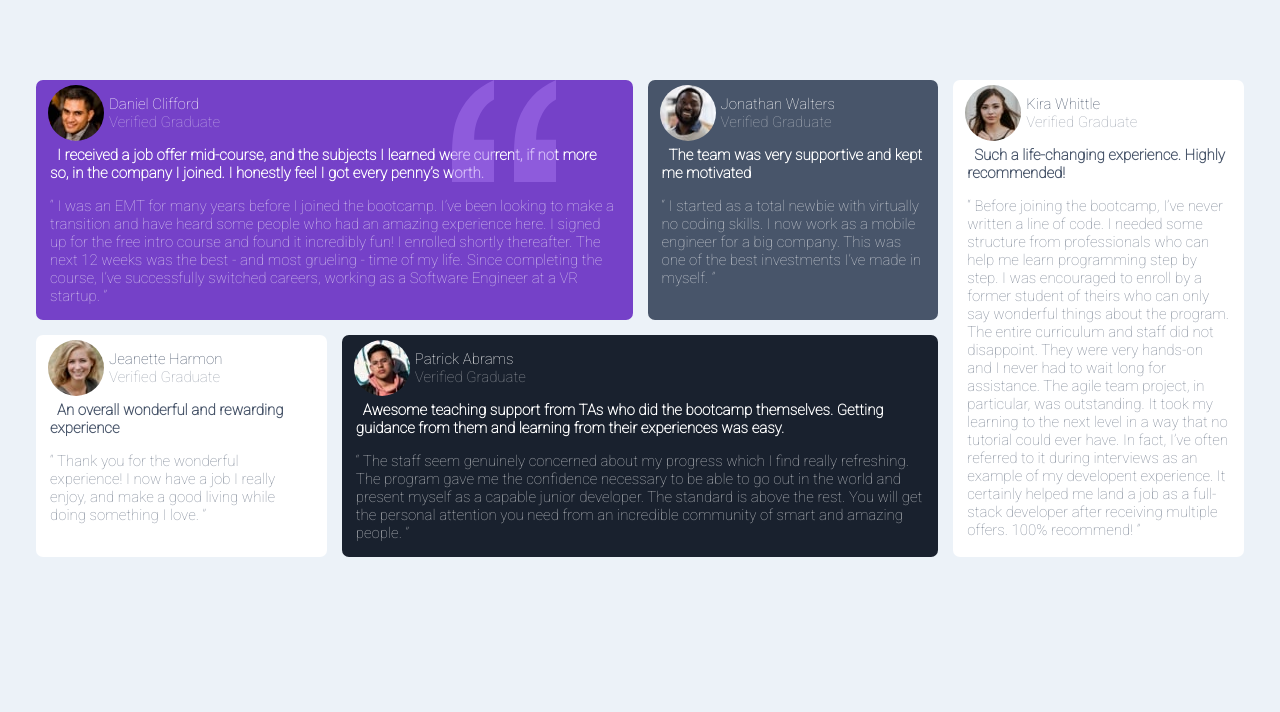
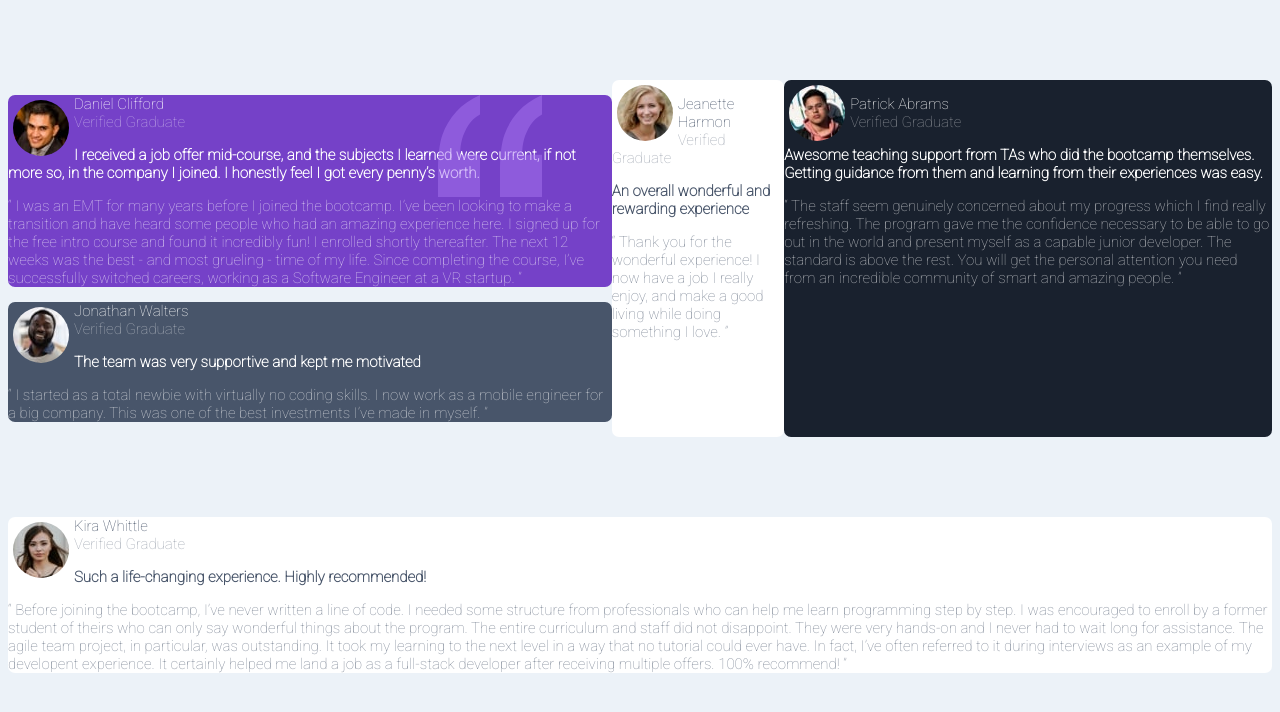
Before and after one commit to HilcaDev/new-project-def, a website: page index.html in a window 1280 px wide. Drawn offline with Linux system fonts and the light colour scheme.

Commit message:
correciones2

```diff
--- a/index.html
+++ b/index.html
@@ -12,6 +12,8 @@
 <body>
    <div class="container">
       <div class="card">
+         <div class="card-avatar-flex">
+            <div class="card-avatar-flex-one">
               <div class="card-avatar">
                 <img class="card-avatar__img" src="./src/assets/images/image-daniel.jpg" alt="Daniel Image">
                 <div class="card-body">
@@ -25,13 +27,13 @@
                  </p>
                  <p class="card-avatar--opacity--seventy">
                    “ I was an EMT for many years before I joined the bootcamp. I’ve been looking to make a
-               transition and have heard some people who had an amazing experience here. I signed up
+                   transition and have heard some people who had an  amazing experience here. I signed up
                    for the free intro course and found it incredibly fun! I enrolled shortly thereafter.
                    The next 12 weeks was the best - and most grueling - time of my life. Since completing
                    the course, I’ve successfully switched careers, working as a Software Engineer at a VR startup. ”
                  </p>
                </div>
-         <div class="card-jonathan">
+               <div class="card-avatar--jonathan">
                  <img class="card-avatar__img" src="./src/assets/images/image-jonathan.jpg" alt="Jonathan Image">
                  <div class="card-body">
                    <p class="card-avatar__space--bottom">Jonathan Walters</p>
@@ -45,7 +47,9 @@
                     for a big company. This was one of the best investments I’ve made in myself. ”
                  </p>
                </div>
-         <div class="card-jean">
+            </div>
+            <div class="card-avatar-flex-two"></div>
+              <div class="card-avatar--jean">
                  <img class="card-avatar__img" src="./src/assets/images/image-jeanette.jpg" alt="Jeanette Image">
                  <div class="card-body">
                    <p class="card-avatar__space--bottom">Jeanette Harmon</p>
@@ -59,7 +63,7 @@
                    while doing something I love. ”
                  </p>
                </div>
-         <div class="card-patrick">
+               <div class="card-avatar--patrick">
                  <img class="card-avatar__img" src="./src/assets/images/image-patrick.jpg" alt="Patrick Image">
                  <div class="card-body">
                    <p class="card-avatar__space--bottom">Patrick Abrams</p>
@@ -76,7 +80,9 @@
                    an incredible community of smart and amazing people. ”
                  </p>
                </div>
-         <div class="card-kira">
+            </div>
+         </div>
+         <div class="card-avatar--kira">
             <img class="card-avatar__img" src="./src/assets/images/image-kira.jpg" alt="Kira Image">
             <div class="card-body">
                <p class="card-avatar__space--bottom">Kira Whittle</p>
--- a/src/assets/sass/app.scss
+++ b/src/assets/sass/app.scss
@@ -2,18 +2,14 @@
 @import url("https://fonts.googleapis.com/css2?family=Roboto:wght@100&display=swap");
 
 .card {
-    display: grid;
-    grid-template-columns: repeat(4, 1fr);
-    grid-gap: 15px;
-    grid-template-areas:
-        "card-daniel  card-daniel   card-jonathan  card-kira"
-        "card-jean    card-patrick  card-patrick   card-kira";
-
+    display: flex;
     max-width: 1440px;
     margin: 80px auto;
     &-avatar {
-        @include grid(card-daniel, $white, $violet);
+        @include color($white, $violet);
         position: relative;
+
+
 
         &__space {
             margin: 0px;
@@ -43,33 +39,47 @@
         }
     }
 
-    &-jonathan {
-        align-self: stretch;
-        @include grid(card-jonathan, $white, $dark-grayish-blue);
+    &-avatar--jonathan{
+        @include color( $white, $dark-grayish-blue);
+
+
     }
 
-    &-jean {
-        @include grid(card-jean, $dark-grayish-blue, $white);
+    &-avatar--jean {
+        @include color($dark-grayish-blue, $white);
+
+
+
     }
 
-    &-patrick {
-        @include grid(card-patrick, $white, $dark-blue);
+    &-avatar--patrick{
+        @include color($white, $dark-blue);
     }
 
-    &-kira {
-        @include grid(card-kira, $dark-grayish-blue, $white);
+    &-avatar--kira {
+
+        @include color($dark-grayish-blue, $white);
+        order:2;
+        flex-grow: 1;
+
+
+
+    }
+
+    &-avatar-flex {
+        order:1;
+        flex-grow: 1;
+        display:flex;
+        flex-direction: row;
+
+        &-one{
+            flex-grow: 1;
+
+        }
+        &-two{
+            flex-grow: 1;
+
+        }
+
     }
 }
-
-@media screen and (max-width: 768px) {
-    .card {
-        grid-template-columns: 1fr;
-        grid-template-areas:
-            "card-daniel"
-            "card-jonathan"
-            "card-jean"
-            "card-patrick"
-            "card-kira";
-    }
-}
-//Quedo atenta a las observaciones
--- a/src/assets/theme/globals.scss
+++ b/src/assets/theme/globals.scss
@@ -1,10 +1,5 @@
 body {
     font-family: 'Roboto';
-    background-color:red;
+    background-color:hsl(210, 46%, 95%);
     font-size: 15px;
 }
-
-* {
-    box-sizing: border-box;
-    padding: 0 7px;
-}
--- a/src/assets/theme/mixins.scss
+++ b/src/assets/theme/mixins.scss
@@ -1,5 +1,4 @@
-@mixin grid($grid-area,$color,$background){
-    grid-area: $grid-area;
+@mixin color($color,$background){
     color:$color;
     background-color: $background;
     border-radius:7px;
```
Also changed, not shown: src/assets/css/app.css, src/assets/css/globals.css, src/assets/css/theme.css, src/assets/sass/app.css, src/assets/theme/globals.css, 2 other files. Lines whose indentation alone changed are shown as unchanged.
